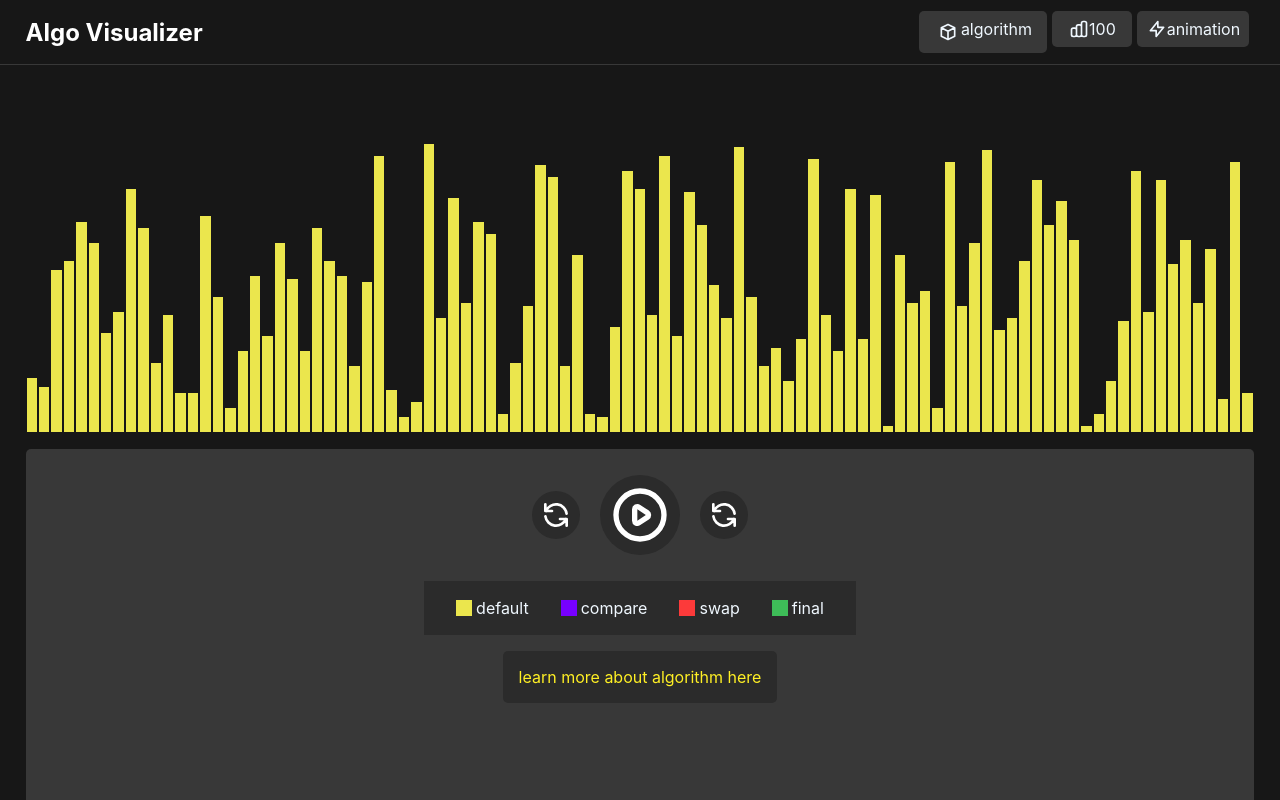
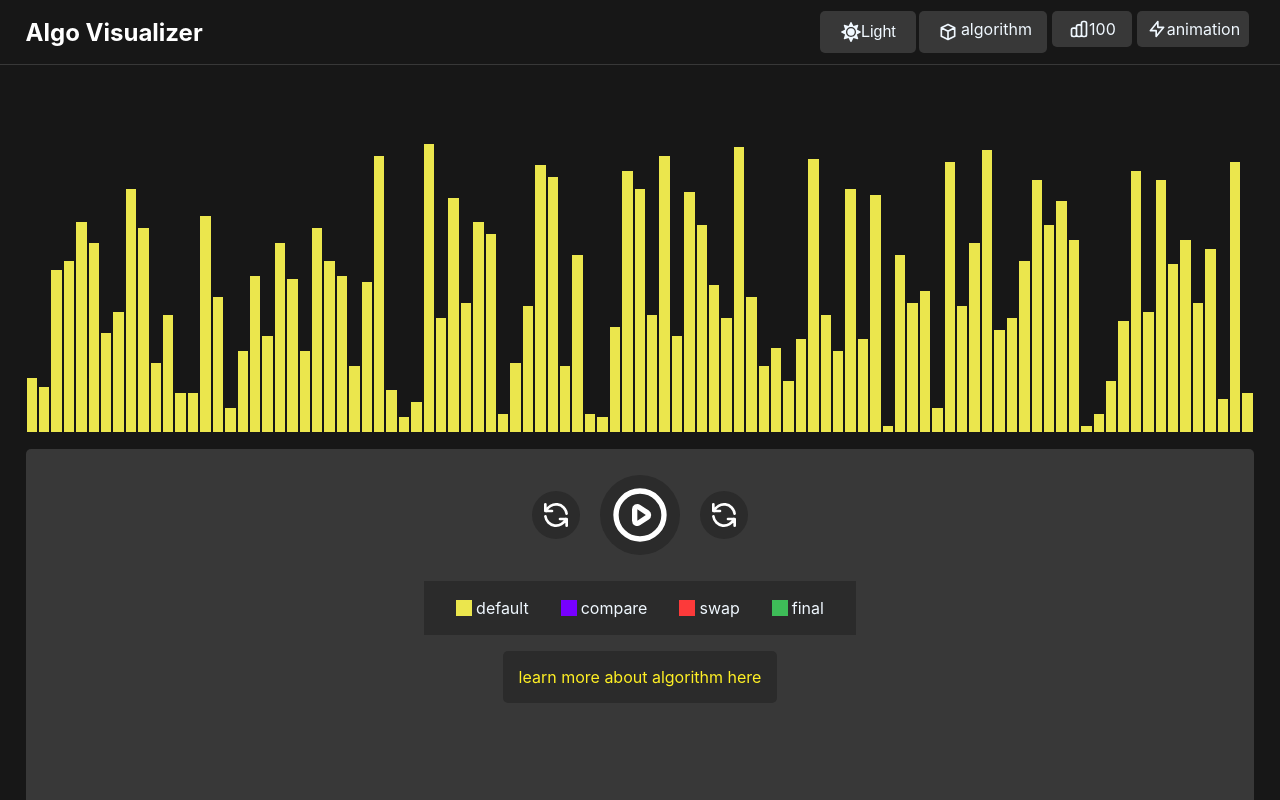
Before and after one commit to rai-roshan/react-sorting-visualizer, a React (Create React App) app: page / in a window 1280 px wide. Built offline with nearby package versions, Linux system fonts and the light colour scheme.

Commit message:
[Feat] Added theme engine (#6)

```diff
--- a/src/App.css
+++ b/src/App.css
@@ -6,6 +6,7 @@ body {
     height: 100vh;
     width: 100vw;
     background-color: #171717;
+    background-color: var(--backgroundColor);
     display: flex;
     flex-direction: column;
 }
@@ -34,14 +35,13 @@ body {
     margin: 0rem 1rem;
     width: 96vw;
     height: 50vh;
-    background-color: #383838;
+    background-color: var(--secondaryBackgroundColor);
     border-top-left-radius: 5px;
     border-top-right-radius: 5px;
 }
 #navbar {
     width: 100vw;
     height: 4rem;
-    /*background-color: #383838;*/
     background-color: transparent;
     border-bottom: 1px solid #383838;
     display: flex;
@@ -58,6 +58,7 @@ body {
 #nav-title {
     font-weight: bolder;
     color: white;
+    color: var(--titleColor);
 }
 
 #dropdown-section {
@@ -136,7 +137,9 @@ body {
     justify-content: center;
     border: none;
     background-color: #2b2b2b;
-    color: white;
+    background-color: transparent;
+    background-color: var(--actionButtonBackgroundColor);
+    color: var(--actionButtonTextColor);
     font-size: large;
     border-radius: 5rem;
     padding: 8px;
@@ -152,7 +155,9 @@ body {
     justify-content: center;
     border: none;
     background-color: #2b2b2b;
-    color: white;
+    background-color: transparent;
+    background-color: var(--actionButtonBackgroundColor);
+    color: var(--actionButtonTextColor);
     font-size: large;
     border-radius: 3rem;
     padding: 8px;
@@ -184,7 +189,8 @@ body {
     flex-wrap: wrap;
     justify-content: center;
     margin-top: 1rem;
-    background-color: #2b2b2b;
+    background-color: var(--cardPlateBackgroundColor);
+
     padding: 1rem;
 }
 .operation {
@@ -206,9 +212,22 @@ body {
     flex-wrap: wrap;
     align-items: center;
     margin-top: 1rem;
-    background-color: #2b2b2b;
+    background-color: var(--cardPlateBackgroundColor);
     padding: 1rem;
     border-radius: 5px;
     color: #fff024;
     cursor: pointer;
 }
+.themeBtn {
+    min-width: 6rem;
+    background-color: #383838;
+    border-radius: 5px;
+    border:none;
+    margin-right: 3px;
+    color: aliceblue;
+    font-size: 1rem;
+    cursor: pointer;
+    display: flex;
+    align-items: center;
+    justify-content: center;
+}
--- a/src/components/NavBar/NavBar.js
+++ b/src/components/NavBar/NavBar.js
@@ -1,7 +1,8 @@
 import DropDownMenu from "./DropDown";
-
+import { ThemeSelectorContext } from '../Theme';
+import { useContext } from "react";
 const NavBar = ({ algorithm, setAlgorithm, size, setSize, animationSpeed, setSpeed, clearAnimation, animationIntervalIds, generateRandomGraph }) => {
-
+    const {toggleTheme, isLight } = useContext(ThemeSelectorContext);
     return <div id={"navbar"} >
         <div id={"navbar-container"} >
             <h2 id={"nav-title"}>
@@ -9,6 +10,13 @@ const NavBar = ({ algorithm, setAlgorithm, size, setSize, animationSpeed, setSpe
             </h2>
 
             <div id={"dropdown-section"}>
+                <button className='themeBtn' onClick={toggleTheme}>
+                    {isLight ?
+                        <><svg aria-hidden="true" focusable="false" data-prefix="fas" data-icon="moon" placeholder='Dark' class="svg-inline--fa fa-moon fa-w-16" role="img" xmlns="http://www.w3.org/2000/svg" viewBox="0 0 512 512" width='20' height='20' >
+                            <path fill="currentColor" d="M283.211 512c78.962 0 151.079-35.925 198.857-94.792 7.068-8.708-.639-21.43-11.562-19.35-124.203 23.654-238.262-71.576-238.262-196.954 0-72.222 38.662-138.635 101.498-174.394 9.686-5.512 7.25-20.197-3.756-22.23A258.156 258.156 0 0 0 283.211 0c-141.309 0-256 114.511-256 256 0 141.309 114.511 256 256 256z"></path>
+                        </svg>Dark</>
+                    : <><svg aria-hidden="true" focusable="false" data-prefix="fas" data-icon="sun" class="svg-inline--fa fa-sun fa-w-16" role="img" width='20' height='20' viewBox="0 0 512 512"><path fill="currentColor" d="M256 160c-52.9 0-96 43.1-96 96s43.1 96 96 96 96-43.1 96-96-43.1-96-96-96zm246.4 80.5l-94.7-47.3 33.5-100.4c4.5-13.6-8.4-26.5-21.9-21.9l-100.4 33.5-47.4-94.8c-6.4-12.8-24.6-12.8-31 0l-47.3 94.7L92.7 70.8c-13.6-4.5-26.5 8.4-21.9 21.9l33.5 100.4-94.7 47.4c-12.8 6.4-12.8 24.6 0 31l94.7 47.3-33.5 100.5c-4.5 13.6 8.4 26.5 21.9 21.9l100.4-33.5 47.3 94.7c6.4 12.8 24.6 12.8 31 0l47.3-94.7 100.4 33.5c13.6 4.5 26.5-8.4 21.9-21.9l-33.5-100.4 94.7-47.3c13-6.5 13-24.7.2-31.1zm-155.9 106c-49.9 49.9-131.1 49.9-181 0-49.9-49.9-49.9-131.1 0-181 49.9-49.9 131.1-49.9 181 0 49.9 49.9 49.9 131.1 0 181z"></path></svg>Light</>}
+                </button>
             <DropDownMenu
                 svgIcon={<svg xmlns="http://www.w3.org/2000/svg" className="h-3 w-3 m-1" fill="none" viewBox="0 0 24 24"
                               stroke="currentColor">
--- /dev/null
+++ b/src/components/Theme.js
@@ -0,0 +1,64 @@
+import { createContext, useState, useEffect } from 'react';
+const themes = {
+  dark: {
+    backgroundColor: '#171717',
+    secondaryBackgroundColor: '#383838',
+    titleColor: 'white',
+    actionButtonBackgroundColor: '#2b2b2b',
+    actionButtonTextColor: 'white',
+    cardPlateBackgroundColor: '#2b2b2b',
+  },
+  light: {
+    backgroundColor: 'white',
+    secondaryBackgroundColor: '#e9e6e6',
+    titleColor: '#383838',
+    actionButtonBackgroundColor: '#transparent',
+    actionButtonTextColor: '#383838',
+    cardPlateBackgroundColor: '#8c8b8b',
+  },
+};
+
+const setCSSVariables = theme => {
+  for (let value in theme) {
+    document.documentElement.style.setProperty(`--${value}`, theme[value]);
+  }
+};
+
+export const ThemeSelectorContext = createContext({
+  themeName: 'dark',
+});
+
+export default ({ children }) => {
+  const [themeName, setThemeName] = useState('dark');
+  const [theme, setTheme] = useState(themes[themeName]);
+  const [isLight, setIsLight] = useState(null);
+
+  const toggleTheme = () => {
+    if (theme === themes.dark) setLightTheme();
+    else setDarkTheme();
+  };
+
+  useEffect(() => {
+    const storedTheme = localStorage.getItem('theme');
+    if (!storedTheme || storedTheme === 'dark') setDarkTheme();
+    else setLightTheme();
+    setCSSVariables(theme);
+  });
+  function setDarkTheme() {
+    setTheme(themes.dark);
+    setIsLight(false);
+    setThemeName('dark');
+    localStorage.setItem('theme', 'dark');
+  }
+  function setLightTheme() {
+    setTheme(themes.light);
+    setThemeName('light');
+    setIsLight(true);
+    localStorage.setItem('theme', 'light');
+  }
+  return (
+    <ThemeSelectorContext.Provider value={{ themeName, toggleTheme, isLight }}>
+      {children}
+    </ThemeSelectorContext.Provider>
+  );
+};
--- a/src/index.js
+++ b/src/index.js
@@ -3,10 +3,13 @@ import ReactDOM from 'react-dom';
 import './index.css';
 import App from './App';
 import reportWebVitals from './reportWebVitals';
+import Theme from './components/Theme';
 
 ReactDOM.render(
   <React.StrictMode>
-    <App />
+    <Theme>
+      <App />
+    </Theme>
   </React.StrictMode>,
   document.getElementById('root')
 );
```
Also changed, not shown: 1 other file (tests, documents, lock files or other folders).
